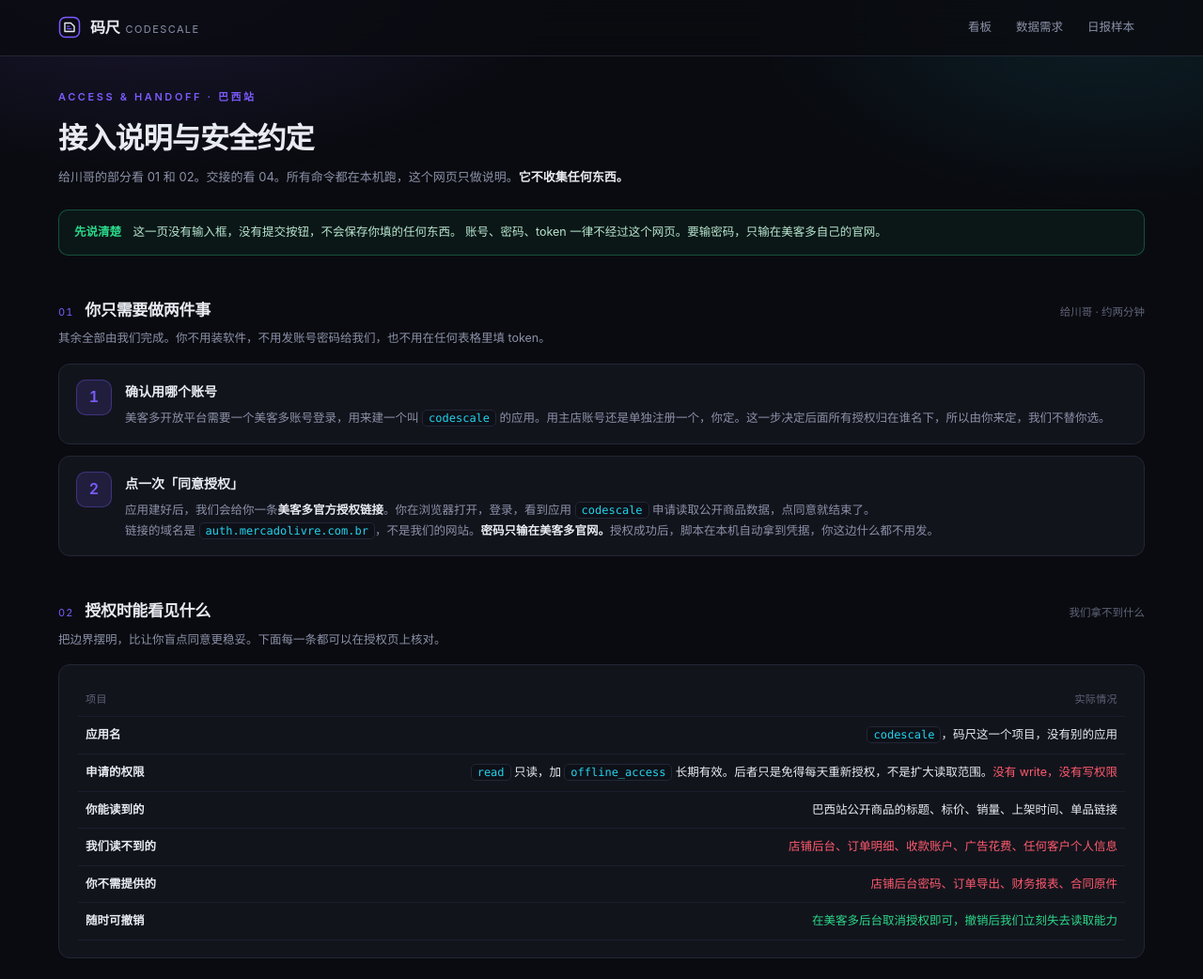
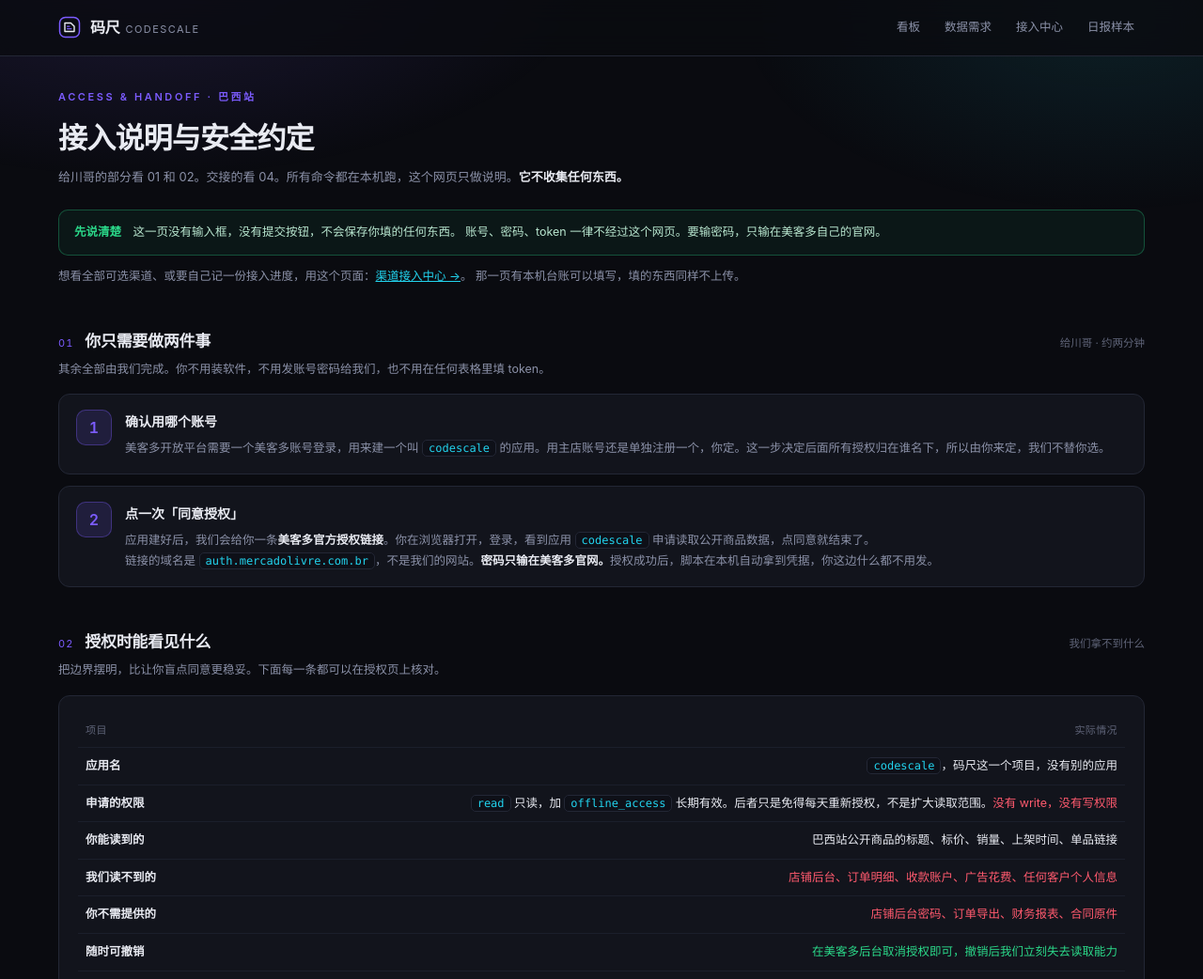
Before and after one commit to CursedRoaming/codescale, a plain HTML site: page access.html in a window 1280 px wide. Shown: the top 1042 px of the page at 94% size. Drawn offline with Linux system fonts and the light colour scheme.

Commit message:
nav: 加入渠道接入中心入口并说明区别

```diff
--- a/access.html
+++ b/access.html
@@ -57,6 +57,7 @@
     <nav class="nav">
       <a href="index.html">看板</a>
       <a href="data-needs.html">数据需求</a>
+      <a href="connect.html">接入中心</a>
       <a href="reports/2026-11-20.html">日报样本</a>
     </nav>
   </div>
@@ -74,6 +75,10 @@
     <b>先说清楚</b>　这一页没有输入框，没有提交按钮，不会保存你填的任何东西。
     账号、密码、token 一律不经过这个网页。要输密码，只输在美客多自己的官网。
   </span></div>
+  <p style="margin-top:12px;font-size:12.5px;color:var(--dim)">
+    想看全部可选渠道、或要自己记一份接入进度，用这个页面：<a href="connect.html" style="color:var(--acc2)">渠道接入中心 →</a>。
+    那一页有本机台账可以填写，填的东西同样不上传。
+  </p>
 
   <section>
     <div class="sh"><span class="idx">01</span><h2>你只需要做两件事</h2><span class="meta">给川哥 · 约两分钟</span></div>
```
